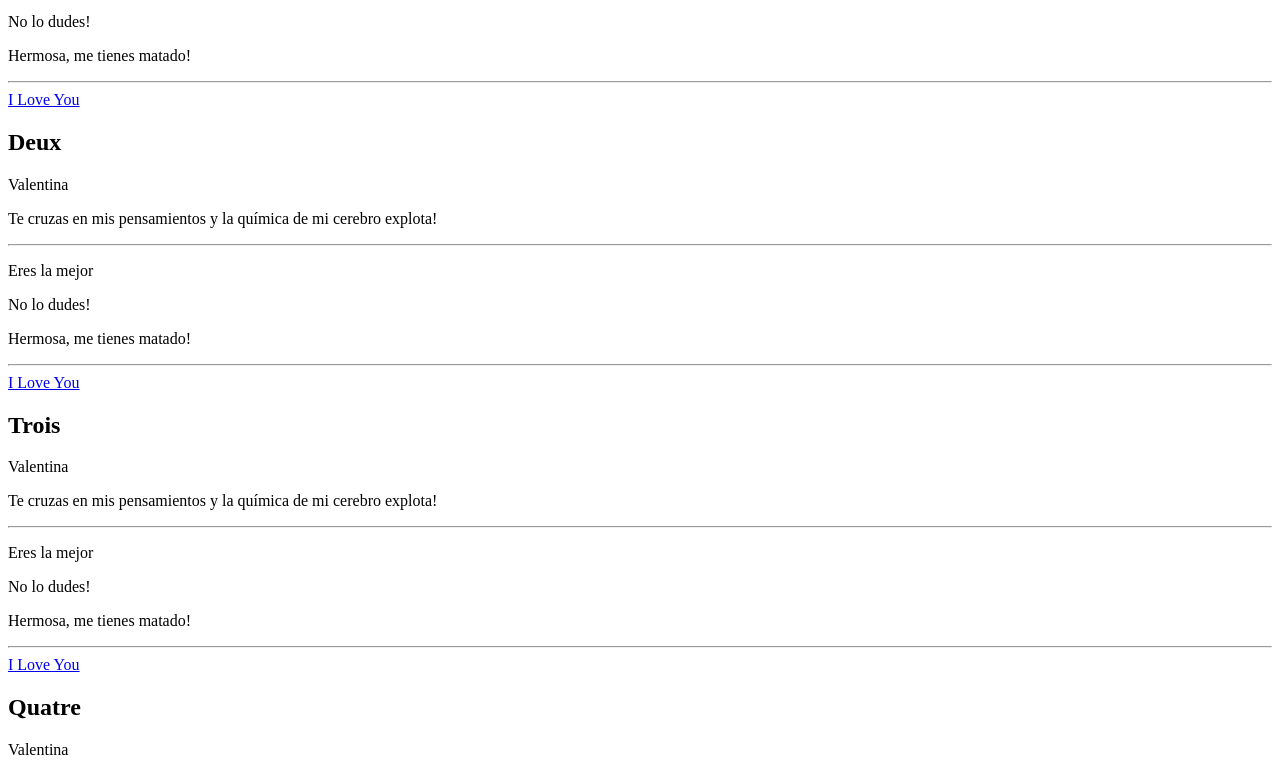
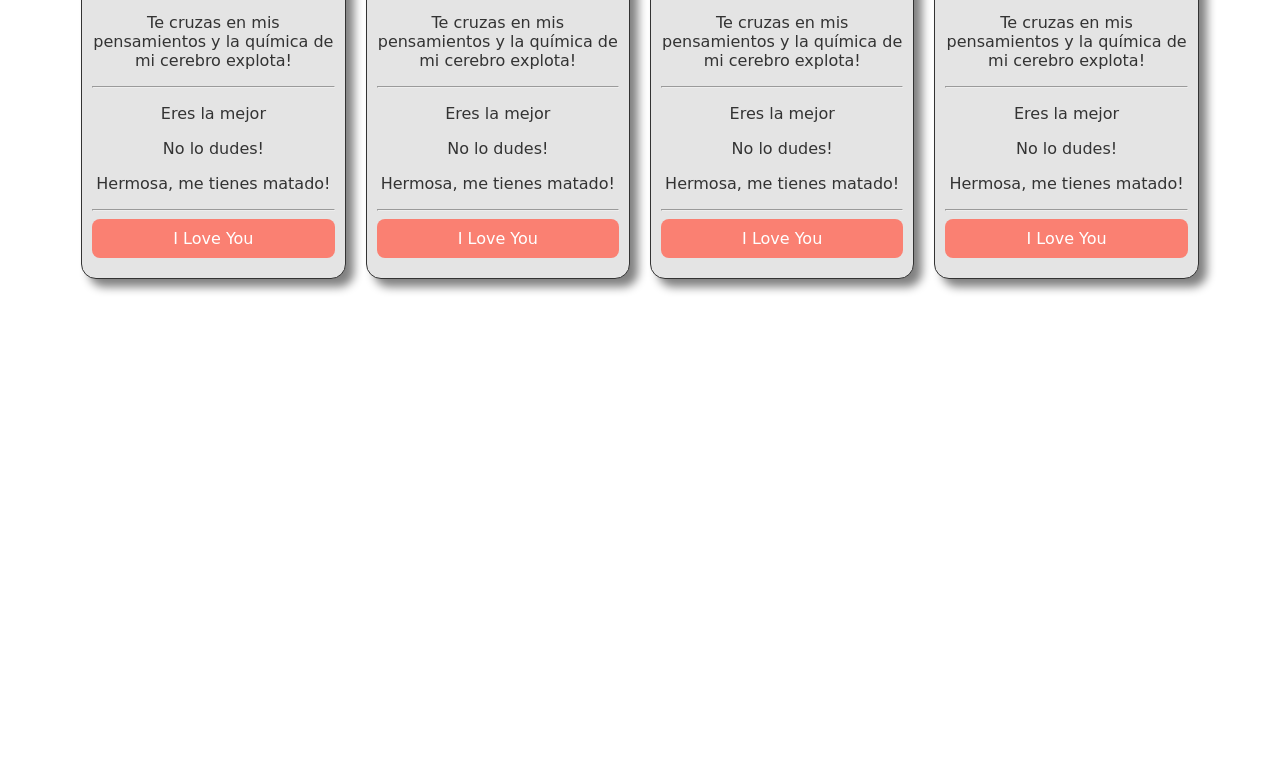
Before and after one commit to KevinCortes99/Love-u, a plain HTML site: page index.html in a window 1280 px wide. Shown: the part 174-946 px from the top of the page. After the commit the page ends 800 px from the top, so only its background shows below. Drawn offline with Linux system fonts and the light colour scheme; a web font is replaced by a local one.

Commit message:
Cambios 3

```diff
--- a/index.html
+++ b/index.html
@@ -8,7 +8,7 @@
     <link rel="preconnect" href="https://fonts.googleapis.com">
 <link rel="preconnect" href="https://fonts.gstatic.com" crossorigin>
 <link href="https://fonts.googleapis.com/css2?family=Rubik+Moonrocks&display=swap" rel="stylesheet">
-    <link rel="stylesheet" href="tabla-precios.css">
+    <link rel="stylesheet" href="estilos.css">
 </head>
 <body>
     <section class="container flex text-center">
```
